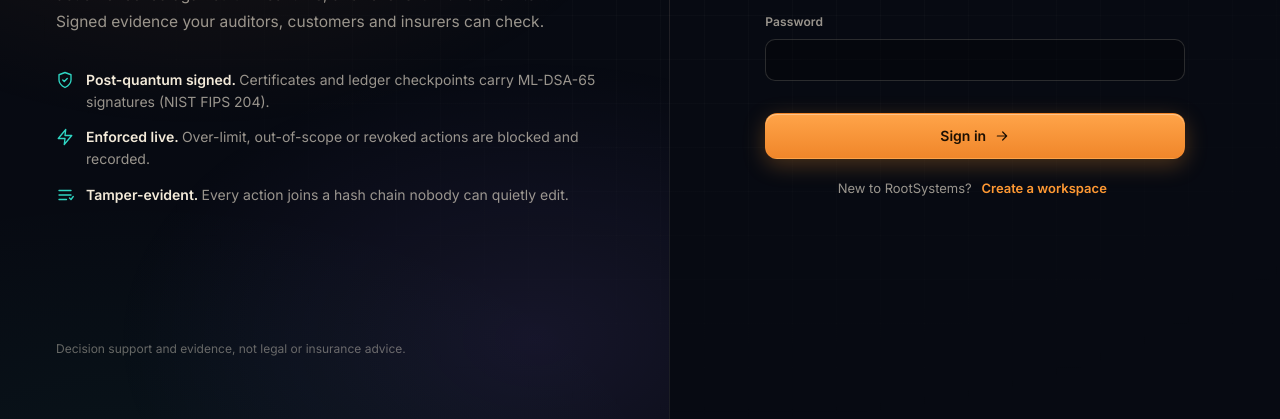
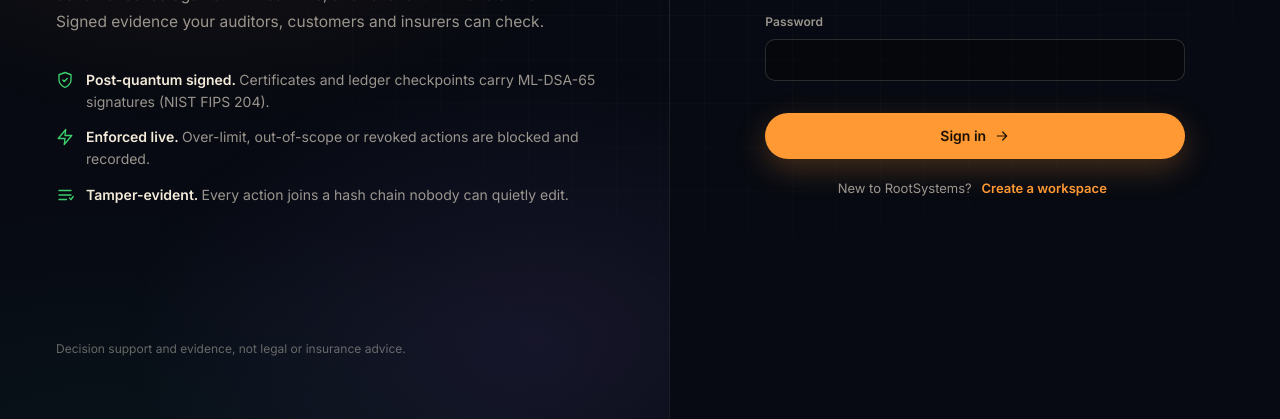
Before and after one commit to ROOTSystemss/agent-contract-insurance-gap-backend, a website: page public/console.html in a window 1280 px wide. Shown: the part 381-800 px from the top of the page. Drawn offline with Linux system fonts and the light colour scheme; no server answers.

Commit message:
Console buttons and accent match rootsystems.app (pill shape, flat saffron primary, site green)

```diff
--- a/public/console.css
+++ b/public/console.css
@@ -21,8 +21,8 @@
   --faint: rgba(243, 234, 217, 0.4);
   --saffron: #ff9933;
   --saffron-soft: rgba(255, 153, 51, 0.14);
-  --teal: #2fd6c3;
-  --teal-soft: rgba(47, 214, 195, 0.13);
+  --teal: #3ccf6e; /* rootsystems.app --rs-teal (= --rs-green) */
+  --teal-soft: rgba(60, 207, 110, 0.13);
   --violet: #9d7cff;
   --violet-soft: rgba(157, 124, 255, 0.14);
   --rose: #ff6b7a;
@@ -67,22 +67,22 @@
 /* ---------- buttons, inputs, pills ---------- */
 .btn {
   display: inline-flex; align-items: center; justify-content: center; gap: 8px;
-  height: 38px; padding: 0 16px; border: 1px solid var(--line-strong); border-radius: 10px;
+  height: 38px; padding: 0 18px; border: 1px solid rgba(243, 234, 217, 0.3); border-radius: 999px; /* rootsystems.app .rs-btn--line */
   background: var(--panel); color: var(--text); font-weight: 600; font-size: 13px; cursor: pointer;
   transition: background .15s ease, border-color .15s ease, transform .15s ease, box-shadow .15s ease;
 }
-.btn:hover { background: var(--panel-strong); border-color: rgba(243, 234, 217, 0.26); }
+.btn:hover { background: var(--panel-strong); border-color: var(--cream); }
 .btn:active { transform: translateY(1px); }
 .btn[disabled] { opacity: .5; cursor: not-allowed; }
 .btn svg { width: 16px; height: 16px; }
-.btn--primary { background: linear-gradient(180deg, #ffa449, #f0862a); border-color: transparent; color: #1b0f02; box-shadow: 0 6px 22px rgba(255, 153, 51, 0.28), inset 0 1px 0 rgba(255, 255, 255, 0.35); }
-.btn--primary:hover { background: linear-gradient(180deg, #ffb266, #f58f33); }
+.btn--primary { background: var(--saffron); border-color: transparent; color: #1b0f02; box-shadow: 0 10px 30px rgba(255, 153, 51, 0.25); } /* rootsystems.app .rs-btn--solid */
+.btn--primary:hover { background: #ffad5c; border-color: transparent; transform: translateY(-1px); }
 .btn--danger { border-color: rgba(255, 107, 122, 0.45); color: var(--rose); }
 .btn--danger:hover { background: var(--rose-soft); }
 .btn--ghost { border-color: transparent; background: transparent; color: var(--mute); }
 .btn--ghost:hover { color: var(--cream); background: var(--panel); }
-.btn--sm { height: 30px; padding: 0 11px; font-size: 12px; border-radius: 8px; }
-.btn--lg { height: 46px; padding: 0 22px; font-size: 14px; border-radius: 12px; }
+.btn--sm { height: 30px; padding: 0 13px; font-size: 12px; }
+.btn--lg { height: 46px; padding: 0 26px; font-size: 14px; }
 
 .field { display: flex; flex-direction: column; gap: 7px; }
 .field label { font-size: 12px; font-weight: 600; color: var(--mute); letter-spacing: .01em; }
```
